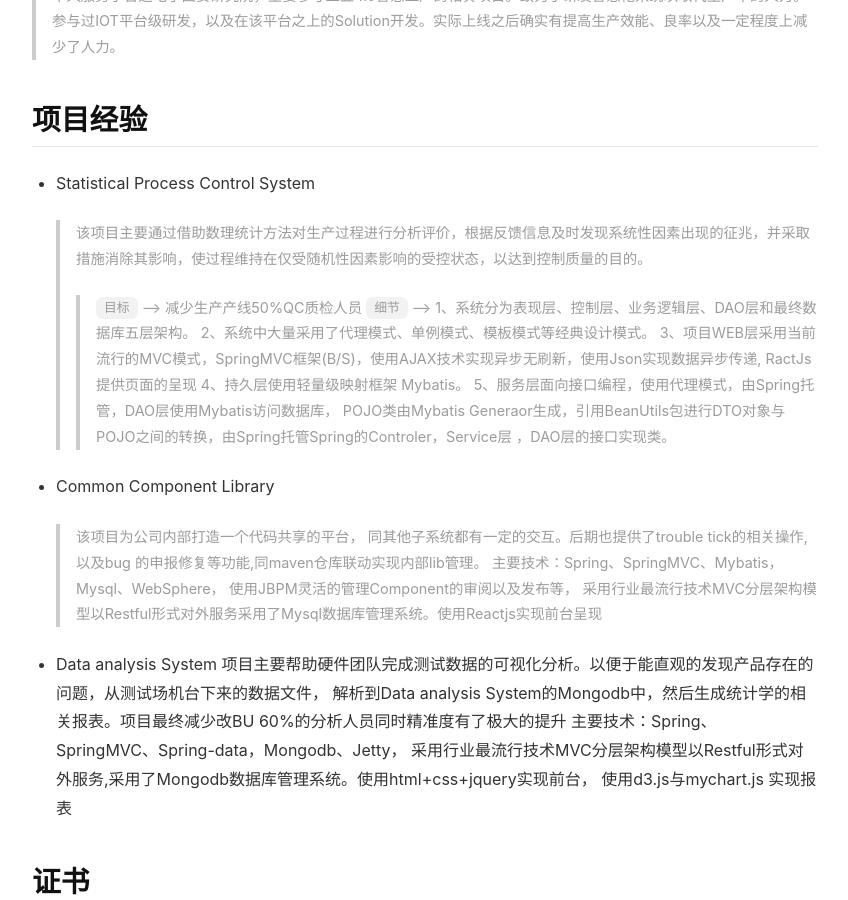
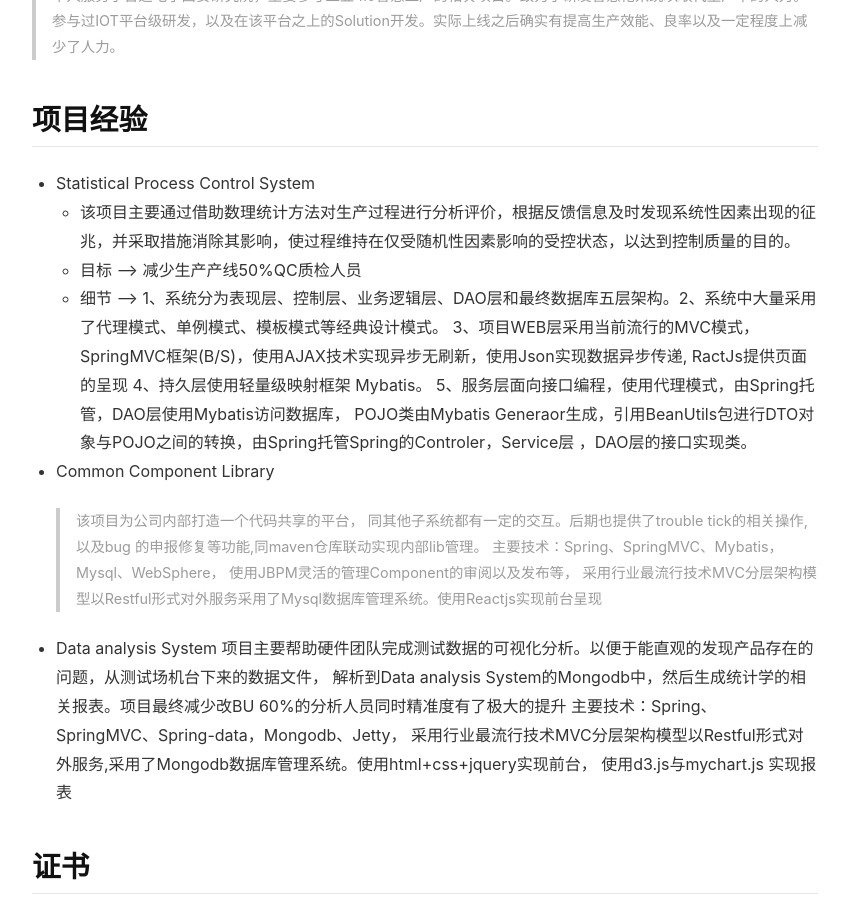
Before and after one commit to jieVI/jievi.github.io, a Jekyll site: the page built from about.md, in a window 1280 px wide and 900 px high, scrolled down 1098 px. Shown: the whole window, without its empty margins (215-1063 px from the left). Built offline with Jekyll 4.4.1, drawn with Linux system fonts in a browser that asks for light colours; nearby versions of some CDN libraries.

```diff
--- a/about.md
+++ b/about.md
@@ -30,12 +30,10 @@ key: page-about
 > 本人服务于台达电子西安研究院，主要参与工业4.0智慧工厂的相关项目。致力于研发智慧化系统以取代生产中的人力。参与过IOT平台级研发，以及在该平台之上的Solution开发。实际上线之后确实有提高生产效能、良率以及一定程度上减少了人力。
 
 ## 项目经验
-* Statistical Process Control System
-  > 该项目主要通过借助数理统计方法对生产过程进行分析评价，根据反馈信息及时发现系统性因素出现的征兆，并采取措施消除其影响，使过程维持在仅受随机性因素影响的受控状态，以达到控制质量的目的。
->> `目标` --> 减少生产产线50%QC质检人员
->> `细节` -->
-1、系统分为表现层、控制层、业务逻辑层、DAO层和最终数据库五层架构。
-2、系统中大量采用了代理模式、单例模式、模板模式等经典设计模式。
++ Statistical Process Control System
+  + 该项目主要通过借助数理统计方法对生产过程进行分析评价，根据反馈信息及时发现系统性因素出现的征兆，并采取措施消除其影响，使过程维持在仅受随机性因素影响的受控状态，以达到控制质量的目的。
+  + 目标  --> 减少生产产线50%QC质检人员
+  + 细节  --> 1、系统分为表现层、控制层、业务逻辑层、DAO层和最终数据库五层架构。2、系统中大量采用了代理模式、单例模式、模板模式等经典设计模式。
 3、项目WEB层采用当前流行的MVC模式，SpringMVC框架(B/S)，使用AJAX技术实现异步无刷新，使用Json实现数据异步传递, RactJs提供页面的呈现
 4、持久层使用轻量级映射框架 Mybatis。
 5、服务层面向接口编程，使用代理模式，由Spring托管，DAO层使用Mybatis访问数据库， POJO类由Mybatis Generaor生成，引用BeanUtils包进行DTO对象与POJO之间的转换，由Spring托管Spring的Controler，Service层 ，DAO层的接口实现类。
```
